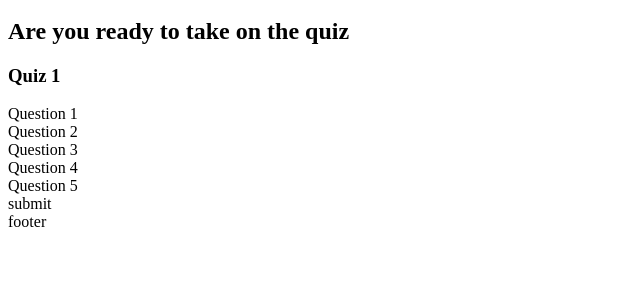
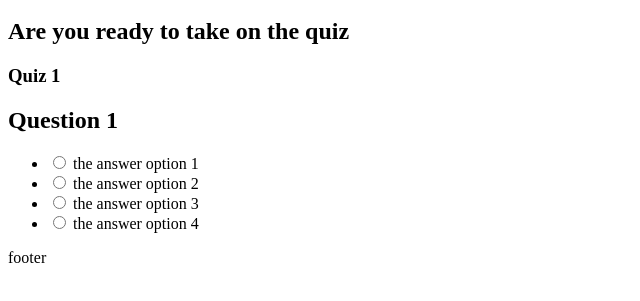
Before and after one commit to Dec1an-Kennedy/my-pp2-quiz, a plain HTML site: page index.html in a window 1280 px wide. Shown: the part 87-388 px from the top of the page, without its empty margins (0-640 px from the left). Drawn offline with Linux system fonts and the light colour scheme.

Commit message:
add basic structure for question section

```diff
--- a/index.html
+++ b/index.html
@@ -22,13 +22,30 @@
     <h3>Quiz 1</h3>
 </section>
 
-<section>Question 1</section>
-<section>Question 2</section>
-<section>Question 3</section>
-<section>Question 4</section>
-<section>Question 5</section>
+<div class="quiz-outer" id="quiz">
+    <div id="quiz-head">
+        <h2 id="questions">Question 1</h2>
+        <ul>
+            <li>
+                <input type="radio" id="a" class="answer" name="answer">
+                <label for="a" id="answer-a">the answer option 1</label>
+            </li>
+            <li>
+                <input type="radio" id="b" class="answer" name="answer">
+                <label for="b" id="answer-b">the answer option 2</label>
+            </li>
+            <li>
+                <input type="radio" id="c" class="answer" name="answer">
+                <label for="c" id="answer-c">the answer option 3</label>
+            </li>
+            <li>
+                <input type="radio" id="d" class="answer" name="answer">
+                <label for="d" id="answer-d">the answer option 4</label>
+            </li>
+        </ul>
+    </div>
 
-<section>submit</section>
+</div>
 
 <section>footer</section>
 
```
